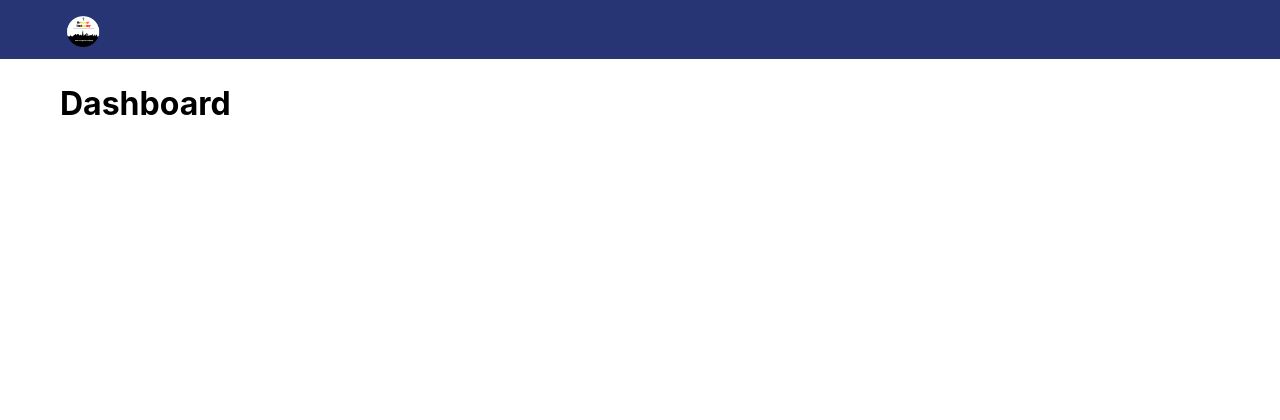
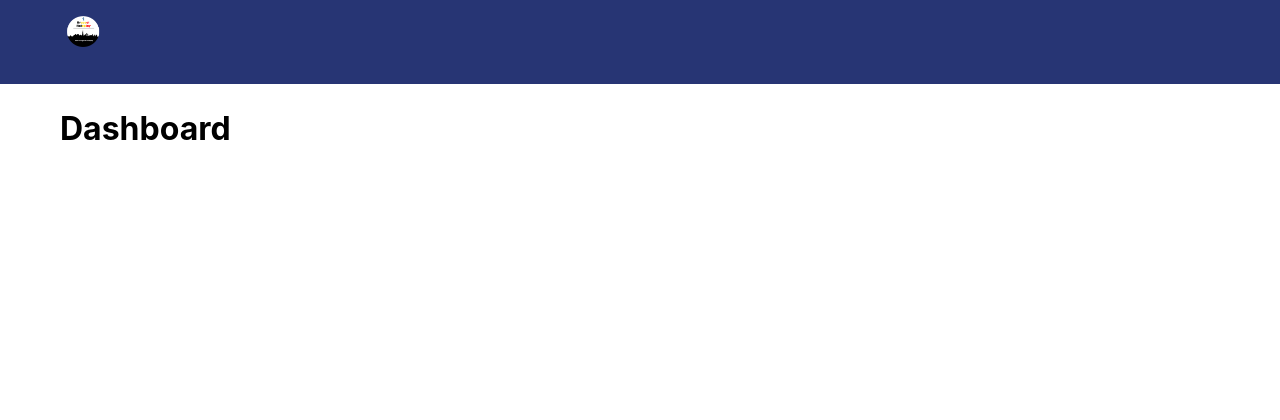
Before and after one commit to onno204/fivem-meos, a PHP site: page /meos/frontend/dashboard.php in a window 1280 px wide. Shown: the top 420 px of the page. Run offline with PHP 8.4, Linux system fonts and the light colour scheme; some libraries are stand-ins or nearby versions.

Commit message:
Update globalstyle.css

```diff
--- a/frontend/assets/css/globalstyle.css
+++ b/frontend/assets/css/globalstyle.css
@@ -6,7 +6,7 @@ main{
 .kop-achtergrond {
   position: fixed;
   top: 0px;
-  height: 59px;
+  height: 84px;
   width: 100%;
   background-color: #273574;
   position: relative;
```
